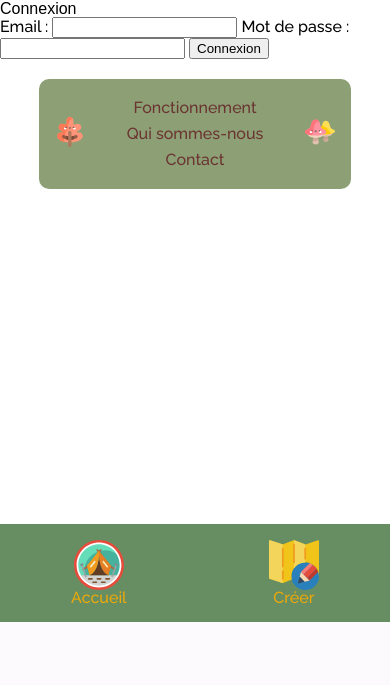
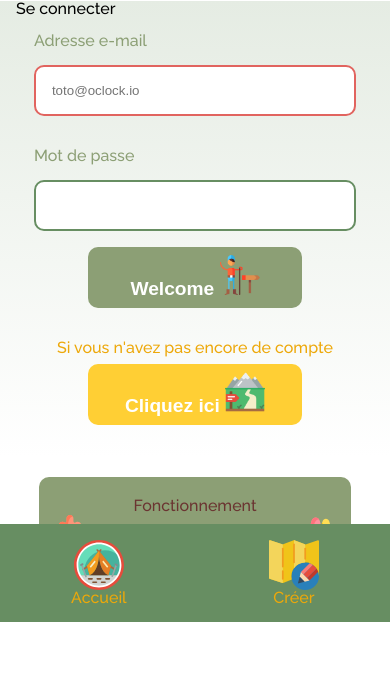
Before and after one commit to Berenice-oz/new-orando-back, a Symfony app: template templates/security/login.html.twig in a window 390 px wide. Shown: the part 222-907 px from the top of the page. Before the commit the page ends 844 px from the top, so only its background shows below. Run offline with Twig, Linux system fonts and the light colour scheme; the template is opened without the code that fills it, so the values that code supplies are empty; some libraries are stand-ins or nearby versions; some web fonts are replaced.

Commit message:
contact user + login form mobile css done

```diff
--- a/public/css/back.css
+++ b/public/css/back.css
@@ -8,6 +8,10 @@
 
 .page-walk-content {
   background: linear-gradient(#e5ece3, #fff);
+}
+
+.page-contact-content {
+  background: linear-gradient(#fff0da, #fff);
 }
 
 .title_margin {
@@ -34,6 +38,11 @@
 
 .title_margin--walk {
   background: linear-gradient(to bottom right, #678e62, #b1c5ae);
+}
+
+.title_margin--contact {
+  background: linear-gradient(to bottom right, #EDA80A, #ffe1b6);
+  color: black;
 }
 
 .container {
@@ -72,7 +81,7 @@
   text-align: left
 }
 
-.field-submit{
+.field-submit {
   color: white;
   margin-bottom: 10px;
   margin-right: 10px;
@@ -88,13 +97,59 @@
 }
 
 .field ul {
-  color : #e1645f;
+  color: #e1645f;
   margin-top: 1rem;
 }
 
 .form-legend {
   margin-bottom: 1rem;
   font-style: italic;
+}
+
+.authentication_submit {
+  padding: 0.5rem;
+  color: white;
+  font-weight: bold;
+  background-color: #8c9f75;
+  border: none;
+  border-radius: 10px;
+  display: block;
+  margin: auto;
+  margin-bottom: 2rem;
+  font-size: 1.2rem;
+  width: 60%;
+}
+
+.authentication_inscription_button {
+  padding: 0.5rem;
+  background-color: #ffcf34;
+  border: none;
+  border-radius: 10px;
+  display: block;
+  margin: auto;
+  margin-bottom: 2rem;
+  color: white;
+  font-weight: bold;
+  font-size: 1.2rem;
+  width: 60%;
+}
+
+.authentication_submit_picture,
+.authentication_inscription_picture {
+  width: 40px
+}
+
+.authentication_text {
+  color: #eda80a;
+  margin-bottom: 0.5rem;
+  text-align: center;
+}
+
+.label-login {
+  padding: 1rem 0;
+  color: #8c9f75;
+  width: 100%;
+  text-align: left;
 }
 
 
--- a/src/Form/ContactType.php
+++ b/src/Form/ContactType.php
@@ -44,7 +44,7 @@
     public function configureOptions(OptionsResolver $resolver)
     {
         $resolver->setDefaults([
-            // Configure your form options here
+            'attr' => ['class' => 'form', 'novalidate' => 'novalidate'],
         ]);
     }
 }
--- a/src/Form/UserContactType.php
+++ b/src/Form/UserContactType.php
@@ -23,7 +23,8 @@
                 'label' => 'Votre message',
                 'constraints' => [
                     new NotBlank()
-                ]
+                ],
+                'attr' => ['class' => 'input']
             ])
         ;
     }
@@ -31,7 +32,7 @@
     public function configureOptions(OptionsResolver $resolver)
     {
         $resolver->setDefaults([
-            // Configure your form options here
+            'attr' => ['class' => 'form', 'novalidate' => 'novalidate'],
         ]);
     }
 }
--- a/templates/base.html.twig
+++ b/templates/base.html.twig
@@ -3,7 +3,7 @@
 	<head>
 		<meta charset="UTF-8">
 		<title>
-			{% block title %}O'Rando
+			O'Rando -{% block title %}
 			{% endblock %}
 		</title>
 		<meta name="viewport" content="width=device-width,initial-scale=1"/>
--- a/templates/email/contact_user.html.twig
+++ /dev/null
@@ -1 +0,0 @@
-Mail de contact
--- a/templates/security/login.html.twig
+++ b/templates/security/login.html.twig
@@ -1,22 +1,26 @@
 {% extends 'base.html.twig' %}
 
-{% block title %}Connexion{% endblock %}
+{% block title %}Se connecter
+{% endblock %}
 
 {% block body %}
-<form method="post" novalidate>
+	<div class="page-walk-content">
+		<div class="container">
+			<form method="post" novalidate class="authentication_form">
 				{% if error %}
 					<div class="alert alert-danger">{{ error.messageKey|trans(error.messageData, 'security') }}</div>
 				{% endif %}
-
-    <h1 class="h3 mb-3 font-weight-normal">Connexion</h1>
-    <label for="inputEmail">Email :</label>
-    <input type="email" value="{{ last_username }}" name="email" id="inputEmail" class="form-control" required autofocus>
-    <label for="inputPassword">Mot de passe :</label>
-    <input type="password" name="password" id="inputPassword" class="form-control" required>
-
-    <input type="hidden" name="_csrf_token"
-           value="{{ csrf_token('authenticate') }}"
-    >
+				<h2>Se connecter</h2>
+				<div class="field">
+					<label for="inputEmail" class="label-login">Adresse e-mail</label>
+					<input type="email" value="{{ last_username }}" name="email" id="inputEmail" class="input" placeholder="toto@oclock.io" required autofocus>
+				</div>
+				<div class="field">
+					<label for="inputPassword" class="label-login">Mot de passe</label>
+					<input type="password" name="password" id="inputPassword" class="input" required>
+				</div>
+				<input
+				type="hidden" name="_csrf_token" value="{{ csrf_token('authenticate') }}">
 
 				{#
 												        Uncomment this section and add a remember_me option below your firewall to activate remember me functionality.
@@ -29,8 +33,16 @@
 												        </div>
 												    #}
 
-    <button class="btn btn-lg btn-primary" type="submit">
-        Connexion
-    </button>
+				<button type="submit" class="authentication_submit">Welcome
+					<img class="authentication_submit_picture" src="{{ absolute_url(asset('icones/hiker.png')) }}" alt="logo-welcome"/></button>
+				<div class="authentication_inscription">
+					<p class="authentication_text">Si vous n'avez pas encore de compte</p>
+					<a class="authentication_insciption_link" href="{{ path('user_register') }}">
+						<button type="button" class="authentication_inscription_button">Cliquez ici
+							<img class="authentication_inscription_picture" src="{{ absolute_url(asset('icones/route.png')) }}" alt="logo-welcome"/></button>
+					</a>
+				</div>
 			</form>
+		</div>
+	</div>
 {% endblock %}
```
Also changed, not shown: templates/contact/contact_form.html.twig (+11 -5 lines), templates/user/contact.html.twig (+22 -9 lines), public/icones/chat.png (added), public/icones/hiker.png (added), public/icones/route.png (added). Lines whose indentation alone changed are shown as unchanged.
